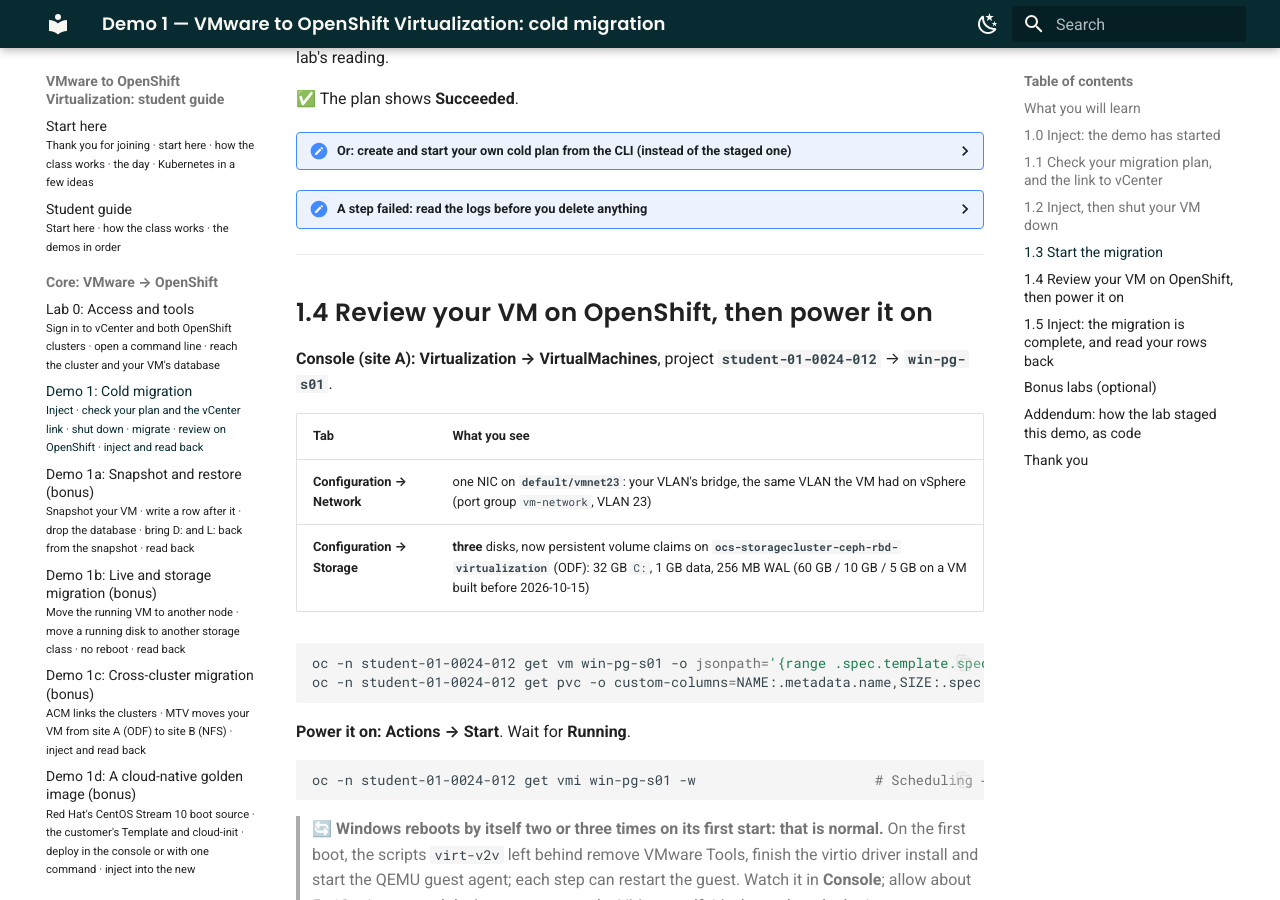
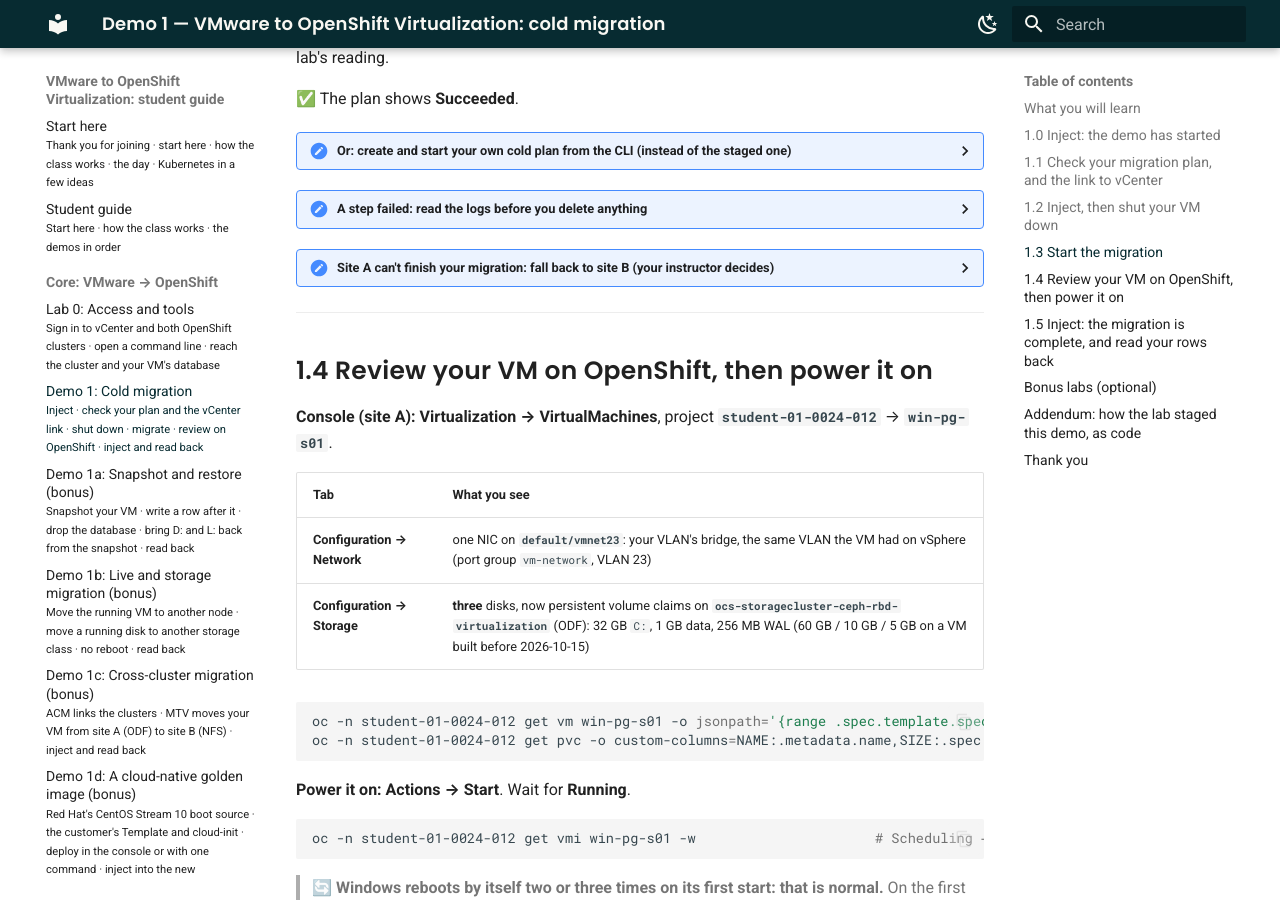
Before and after one commit to paragonmicro-lab/demo-0024-public, an MkDocs documentation site: the page built from docs/demos/01-vmware-to-ove-cold.md, in a window 1280 px wide and 900 px high, scrolled down 3509 px. Built offline with MkDocs 1.6.1 and Material for MkDocs 9.7.7, drawn with Linux system fonts in a browser that asks for light colours; some of the changed lines change nothing that is shown; some of the changed text lies outside the part shown.

Commit message:
class @ demo-openshift-ove 66ff2a1e32e7

````diff
--- a/docs/demos/01-vmware-to-ove-cold.md
+++ b/docs/demos/01-vmware-to-ove-cold.md
@@ -1,13 +1,13 @@
 ---
 title: "Demo 1 — VMware to OpenShift Virtualization: cold migration"
 subtitle: "Inject · check your plan and the vCenter link · shut down · migrate · review on OpenShift · inject and read back"
-version: 1.2.7
+version: 1.2.8
 date: 2026-10-15
 ---
 
 # Demo 1: VMware to OpenShift Virtualization (cold migration)
 
-> **Version 1.2.7 · draft · 2026-10-16** · class/demos/01-vmware-to-ove-cold.md
+> **Version 1.2.8 · draft · 2026-10-16** · class/demos/01-vmware-to-ove-cold.md
 
 ## What you will learn
 
@@ -231,6 +231,31 @@
 
 </details>
 
+<details markdown="1">
+<summary>Site A can't finish your migration: fall back to site B (your instructor decides)</summary>
+
+Site B is staged exactly like site A: the same provider, maps and plan `d1-win-pg-s01`, into your namespace of the
+same name. If site A has a problem your instructor can't fix in class time, they tell you to run your migration on
+site B instead.
+
+1. **Make sure no copy of your VM runs on site A.** Both sites share your VM's VLAN, so two running copies would
+   fight over `10.101.23.101`. **Console (site A):** **Virtualization → VirtualMachines**, project your class ID: if
+   `win-pg-s01` is listed and not *Stopped*, **Actions → Stop**. Not listed is fine: the plan never created it.
+   **Web Terminal (site A):**
+
+   ```bash
+   oc -n student-01-0024-012 get vm win-pg-s01 && { virtctl -n student-01-0024-012 stop win-pg-s01 \
+     || oc -n student-01-0024-012 patch vm win-pg-s01 --type merge -p '{"spec":{"runStrategy":"Halted"}}'; }
+   ```
+2. **Start the same plan on site B.** In the **site B** console: **Migration for Virtualization → Migration plans →
+   `d1-win-pg-s01`** → **Start**. Your vSphere VM is already off, which is what a cold migration wants.
+3. Carry on from 1.3's watch and 1.4 in the **site B** console and Web Terminal.
+
+Demos 1a and 1b work the same on site B. Demo 1c and Demo 4 start from **site A**, so tell your instructor before
+those; they re-run your site A plan once site A is fixed.
+
+</details>
+
 ---
 
 ## 1.4 Review your VM on OpenShift, then power it on
````
